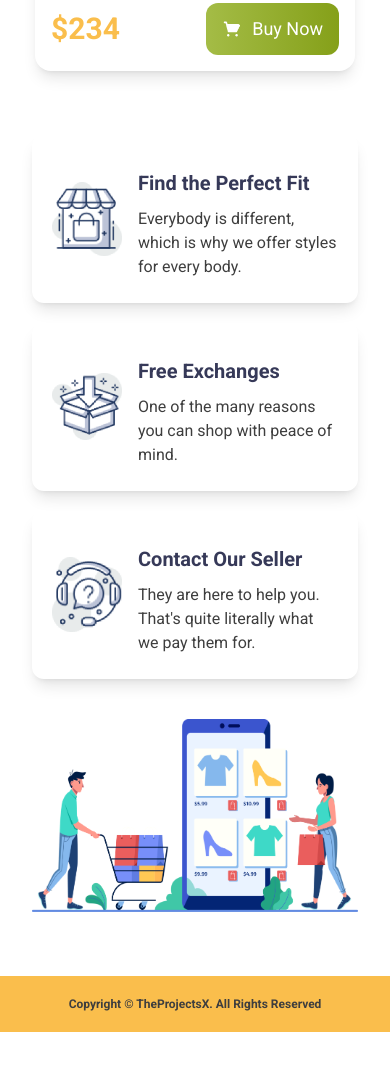
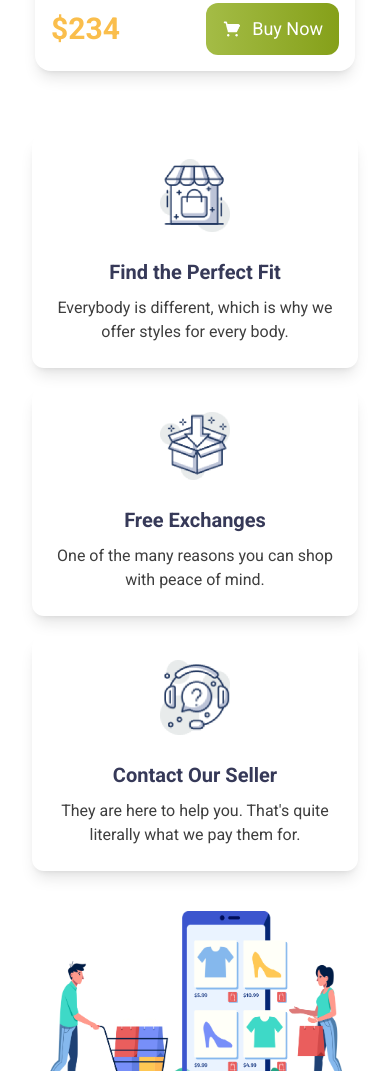
Before and after one commit to TheProjectsX/FashionHouse, a plain HTML site: page tailwind/index.html in a window 390 px wide. Shown: the part 4112-5183 px from the top of the page. Before the commit the page ends 5144 px from the top, so only its background shows below. Drawn offline with nearby package versions, Linux system fonts and the light colour scheme.

Commit message:
Fixing Alignment

```diff
--- a/css/style.css
+++ b/css/style.css
@@ -225,6 +225,7 @@ nav {
 .about-item {
     display: flex;
     align-items: center;
+    justify-content: center;
     gap: 15px;
     padding: 25px 20px;
     border-radius: 10px;
--- a/tailwind/index.html
+++ b/tailwind/index.html
@@ -324,15 +324,16 @@
         </div>
       </section>
 
+      <!-- About Shop -->
       <section
         class="about-shop flex flex-col md:flex-row justify-between items-center gap-10 mb-16"
       >
         <div class="section-text-container w-fit space-y-5">
           <div
-            class="about-item flex items-center gap-4 px-5 py-6 rounded-xl shadow-lg md:min-w-[340px]"
+            class="about-item flex flex-col md:flex-row items-center justify-center gap-4 px-5 py-6 rounded-xl shadow-lg md:min-w-[340px]"
           >
             <img src="../assets/icons/house.png" alt="Icon" class="w-[70px]" />
-            <div class="item-details">
+            <div class="item-details text-center md:text-left">
               <h4 class="item-title text-xl font-bold my-2.5 text-[#363958]">
                 Find the Perfect Fit
               </h4>
@@ -343,10 +344,10 @@
             </div>
           </div>
           <div
-            class="about-item flex items-center gap-4 px-5 py-6 rounded-xl shadow-lg md:min-w-[340px]"
+            class="about-item flex flex-col md:flex-row items-center justify-center gap-4 px-5 py-6 rounded-xl shadow-lg md:min-w-[340px]"
           >
             <img src="../assets/icons/box.png" alt="Icon" class="w-[70px]" />
-            <div class="item-details">
+            <div class="item-details text-center md:text-left">
               <h4 class="item-title text-xl font-bold my-2.5 text-[#363958]">
                 Free Exchanges
               </h4>
@@ -356,14 +357,14 @@
             </div>
           </div>
           <div
-            class="about-item flex items-center gap-4 px-5 py-6 rounded-xl shadow-lg md:min-w-[340px]"
+            class="about-item flex flex-col md:flex-row items-center justify-center gap-4 px-5 py-6 rounded-xl shadow-lg md:min-w-[340px]"
           >
             <img
               src="../assets/icons/question.png"
               alt="Icon"
               class="w-[70px]"
             />
-            <div class="item-details">
+            <div class="item-details text-center md:text-left">
               <h4 class="item-title text-xl font-bold my-2.5 text-[#363958]">
                 Contact Our Seller
               </h4>
```
